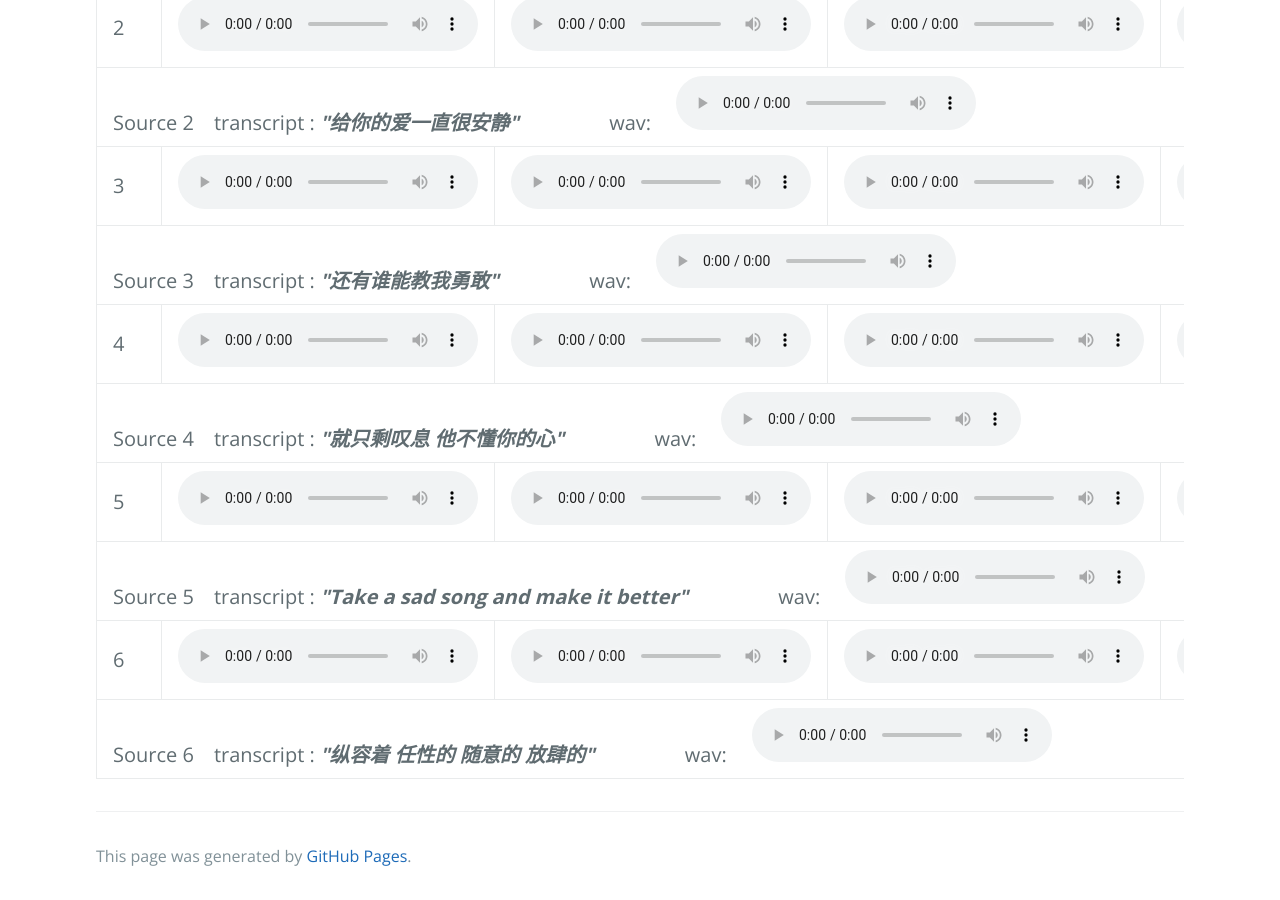
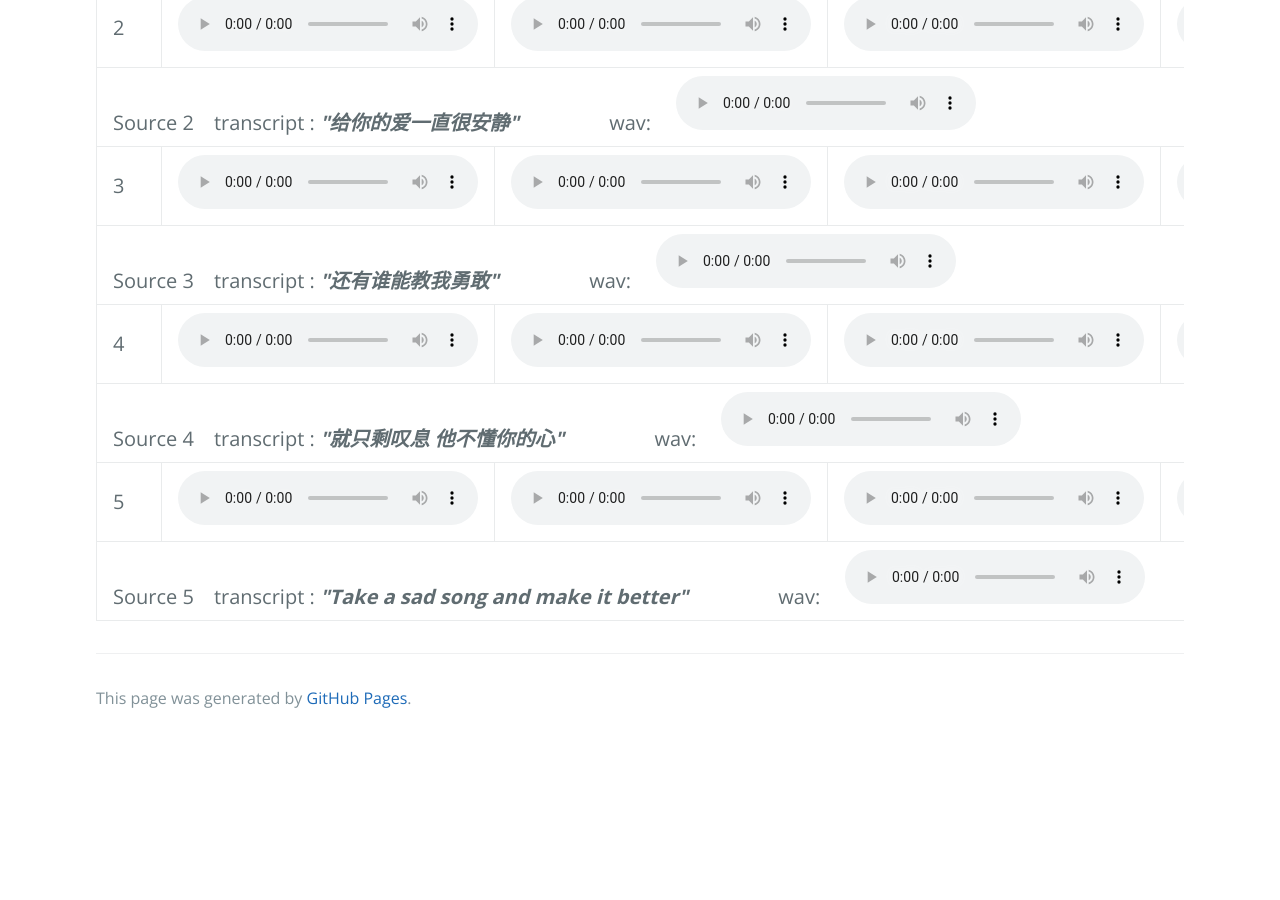
Before and after one commit to ccchange2024/SVC-with-Accompaniment, a Jekyll site: the page built from index.md, in a window 1280 px wide and 900 px high, scrolled down 3681 px. Built offline with Jekyll 4.4.1, drawn with Linux system fonts in a browser that asks for light colours; after the commit the page ends 4423 px from its top, so only the background shows below that.

Commit message:
Add files via upload

```diff
--- a/index.md
+++ b/index.md
@@ -434,7 +434,7 @@ wav:&emsp;
 			</audio>
 </td>
 </tr>
-
+<!--
 <tr class="odd">
 <td>6</td>
 <td><audio controls>
@@ -467,7 +467,7 @@ wav:&emsp;
 				Your browser does not support this audio format.
 			</audio>
 </td>
-</tr>
+</tr> -->
 </tbody>
 </table>
 
```
